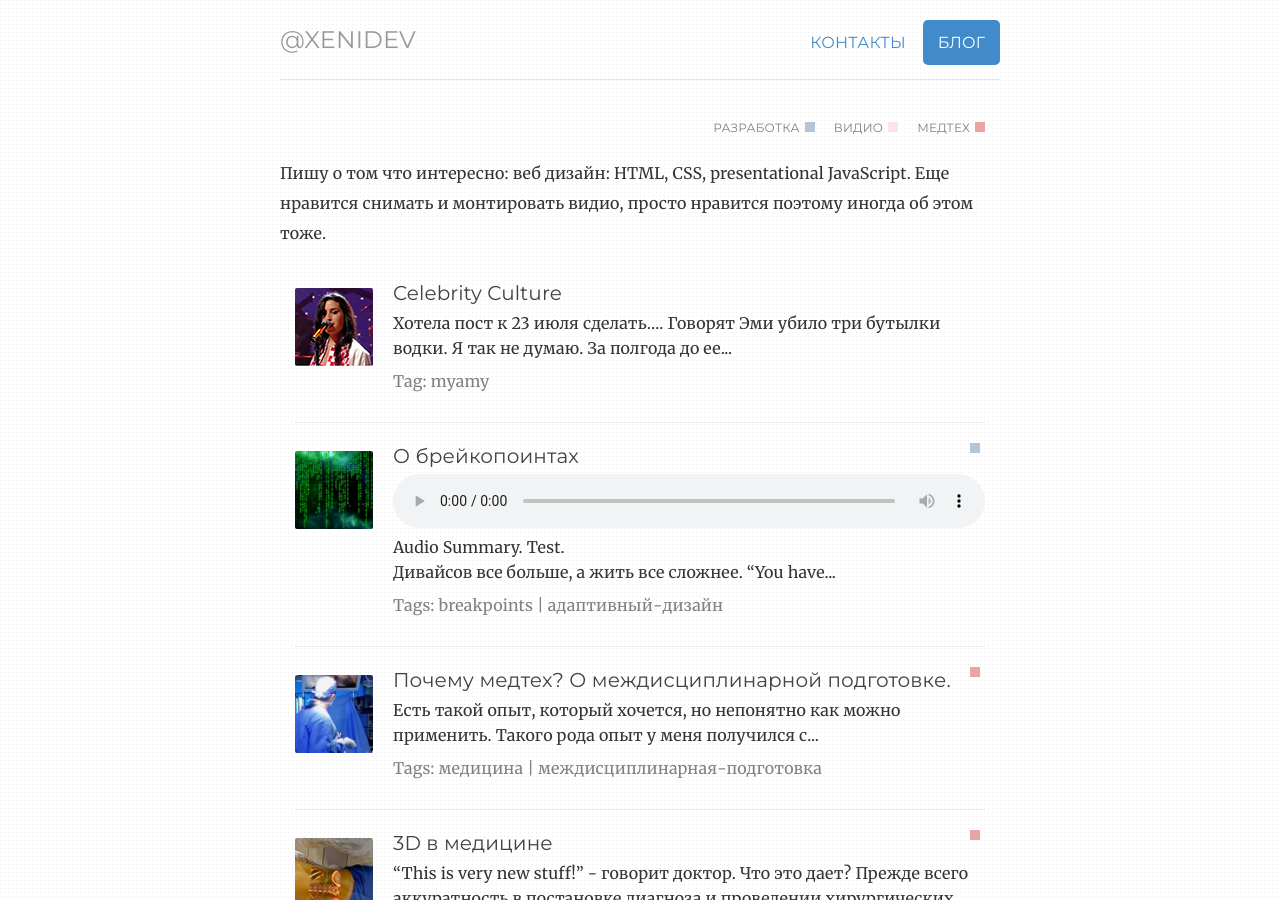
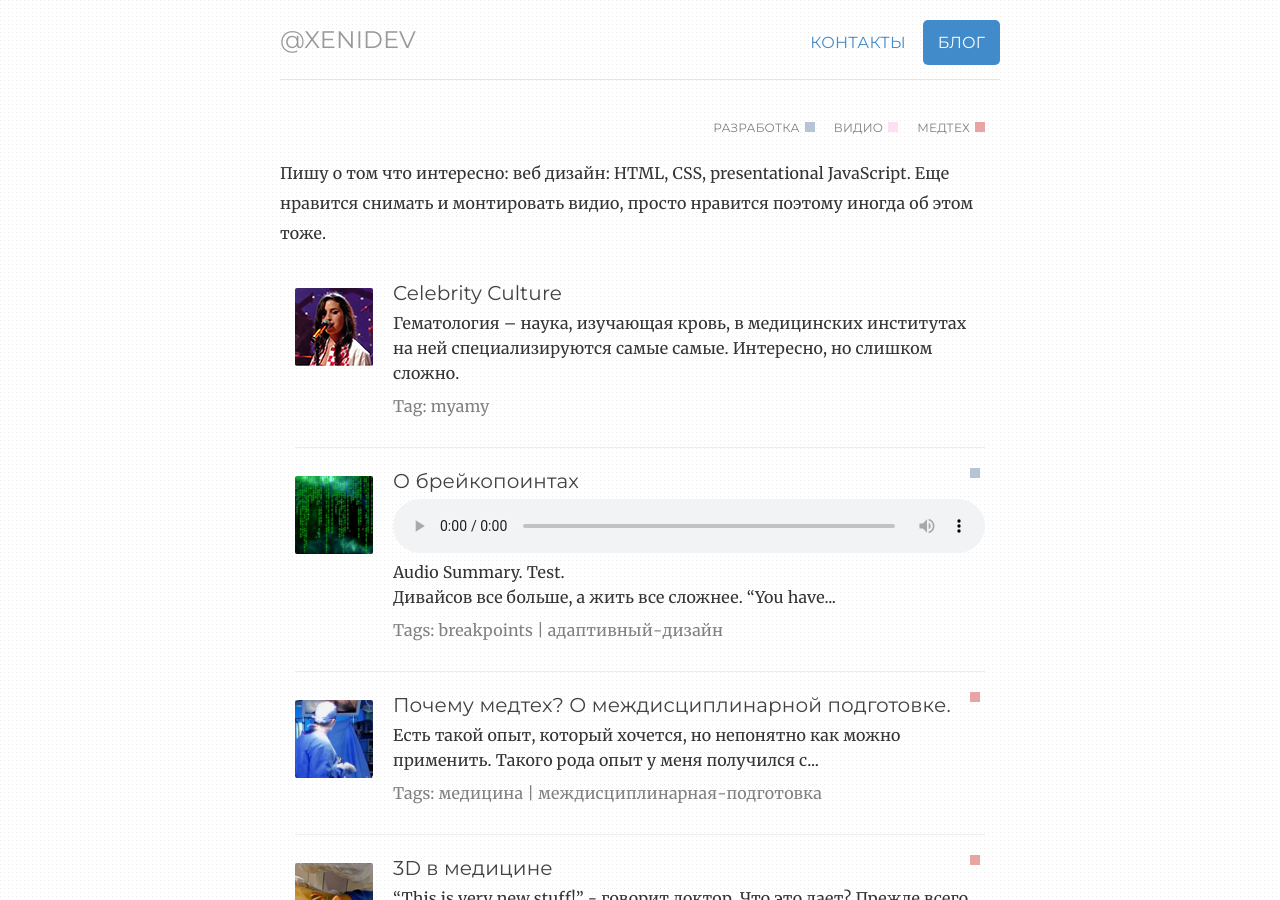
Before and after one commit to ValeraS/xenidev.github.io, a Jekyll site: the page built from notes/index.html, in a window 1280 px wide and 900 px high. Built offline with Jekyll 4.4.1, drawn with Linux system fonts in a browser that asks for light colours.

Commit message:
Update 2018-08-08-Celebrity-Culture.md

```diff
--- a/_posts/2018-08-08-Celebrity-Culture.md
+++ b/_posts/2018-08-08-Celebrity-Culture.md
@@ -3,6 +3,8 @@ layout: post
 title: Celebrity Culture
 tags: myamy
 category:
+excerpt: Хотела пост к 23 июля сделать…. Говорят Эми убило три бутылки водки. Я так не думаю. За полгода до ее...
+excerpt: Гематология – наука, изучающая кровь, в медицинских институтах на ней специализируются самые самые. Интересно, но слишком сложно.
 thumbnail: "/img/posts/amy-t.jpg"
 image: "/img/posts/amy.jpg"
 ---
```
